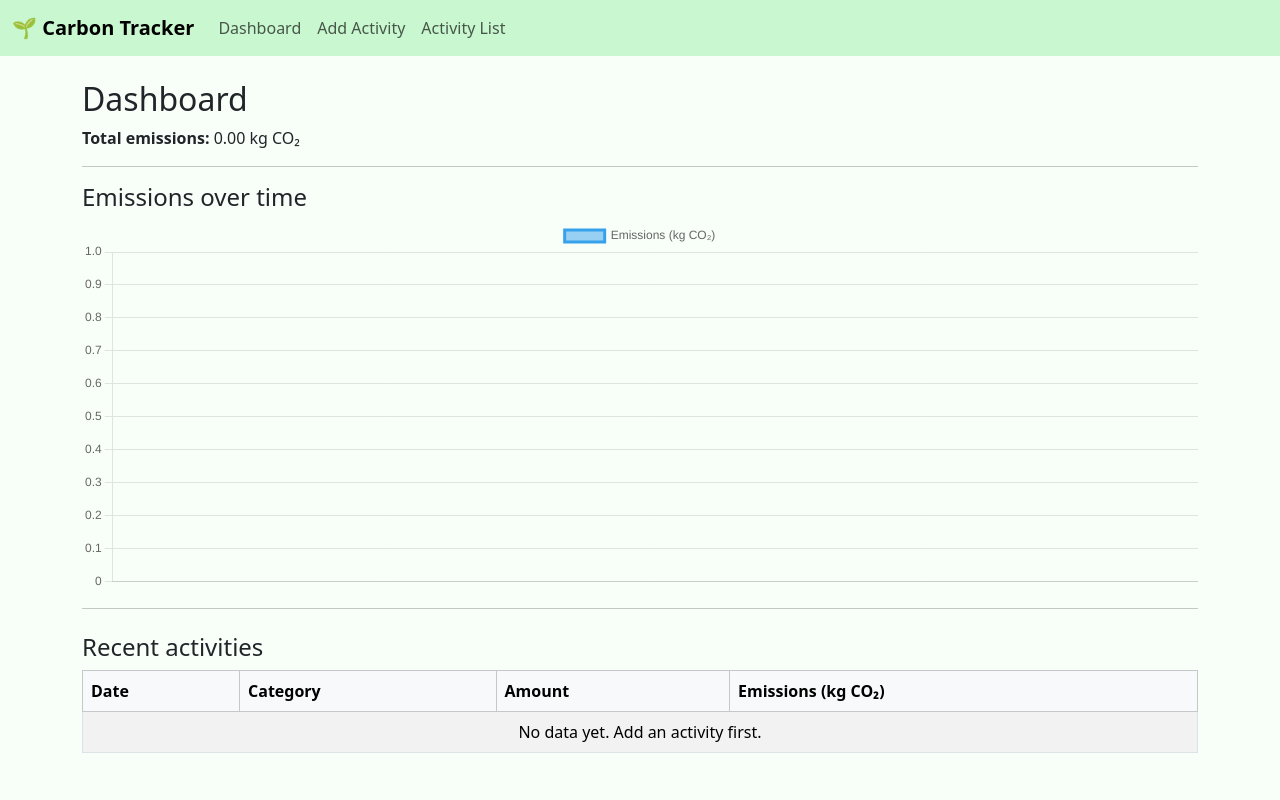
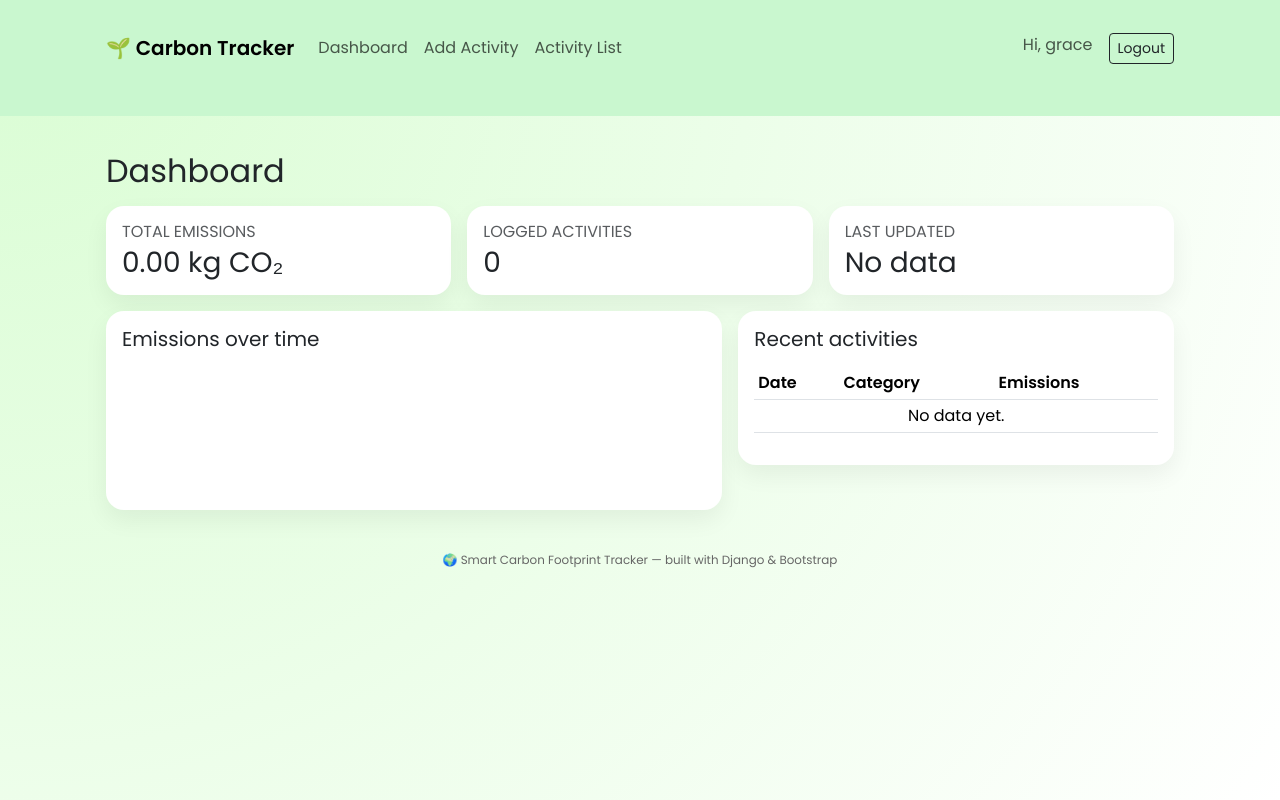
Before and after one commit to Gracenalini09/smart-carbon-footprint-tracker, a Django app: page /dashboard/ in a window 1280 px wide. Run offline with Django 5.2, Linux system fonts and the light colour scheme; a user stored in the database is signed in; data comes from the database, SQL or seed files in the repository; both versions use the stored data as it was after the commit.

Commit message:
Enhanced UI design, updated templates & dashboard improvements

```diff
--- a/activityapp/templates/base.html
+++ b/activityapp/templates/base.html
@@ -1,10 +1,13 @@
 <!DOCTYPE html>
-<html>
+<html lang="en">
 <head>
     <meta charset="utf-8">
     <title>Smart Carbon Footprint Tracker</title>
 
-    <!-- Bootstrap CSS (for quick good-looking UI) -->
+    <!-- Google Font -->
+    <link href="https://fonts.googleapis.com/css2?family=Poppins:wght@300;400;600&display=swap" rel="stylesheet">
+
+    <!-- Bootstrap CSS -->
     <link
       href="https://cdn.jsdelivr.net/npm/bootstrap@5.3.3/dist/css/bootstrap.min.css"
       rel="stylesheet"
@@ -12,30 +15,74 @@
 
     <style>
         body {
-            background: #f8fff8;
+            font-family: "Poppins", sans-serif;
+            background: radial-gradient(circle at top left, #d9fdd3, #ffffff);
+            min-height: 100vh;
         }
         .navbar-brand {
-            font-weight: bold;
+            font-weight: 600;
+        }
+        .app-shell {
+            max-width: 1100px;
+            margin: 0 auto;
+            padding: 20px 16px 40px;
+        }
+        .app-card {
+            border-radius: 18px;
+            box-shadow: 0 10px 25px rgba(0,0,0,0.06);
+            border: none;
+        }
+        footer {
+            font-size: 0.85rem;
+            color: #666;
+        }
+        a {
+            text-decoration: none;
         }
     </style>
 </head>
 <body>
+
 <nav class="navbar navbar-expand-lg navbar-light" style="background:#c9f7cf;">
-  <div class="container-fluid">
+  <div class="container-fluid app-shell">
     <a class="navbar-brand" href="/">🌱 Carbon Tracker</a>
-    <div class="collapse navbar-collapse show">
+    <button class="navbar-toggler" type="button" data-bs-toggle="collapse" data-bs-target="#mainNav">
+      <span class="navbar-toggler-icon"></span>
+    </button>
+    <div class="collapse navbar-collapse show" id="mainNav">
       <ul class="navbar-nav me-auto mb-2 mb-lg-0">
         <li class="nav-item"><a class="nav-link" href="/dashboard/">Dashboard</a></li>
         <li class="nav-item"><a class="nav-link" href="/activity/add/">Add Activity</a></li>
         <li class="nav-item"><a class="nav-link" href="/activity/list/">Activity List</a></li>
       </ul>
+
+      <ul class="navbar-nav">
+        {% if user.is_authenticated %}
+          <li class="nav-item">
+            <span class="navbar-text me-3">Hi, {{ user.username }}</span>
+          </li>
+          <li class="nav-item">
+            <a class="btn btn-outline-dark btn-sm" href="/logout/">Logout</a>
+          </li>
+        {% else %}
+          <li class="nav-item">
+            <a class="btn btn-success btn-sm" href="/login/">Login</a>
+          </li>
+        {% endif %}
+      </ul>
     </div>
   </div>
 </nav>
 
-<div class="container mt-4">
+<main class="app-shell mt-3">
     {% block content %}{% endblock %}
-</div>
+</main>
 
+<footer class="text-center pb-3">
+    <small>🌍 Smart Carbon Footprint Tracker &mdash; built with Django & Bootstrap</small>
+</footer>
+
+<!-- Bootstrap JS (optional, for navbar toggle) -->
+<script src="https://cdn.jsdelivr.net/npm/bootstrap@5.3.3/dist/js/bootstrap.bundle.min.js"></script>
 </body>
 </html>
--- a/activityapp/templates/dashboard.html
+++ b/activityapp/templates/dashboard.html
@@ -1,25 +1,61 @@
 {% extends "base.html" %}
 
 {% block content %}
-<h2>Dashboard</h2>
+<h2 class="mb-3">Dashboard</h2>
 
-<p><strong>Total emissions:</strong> {{ total_emissions|floatformat:2 }} kg CO₂</p>
+<div class="row g-3 mb-3">
+  <div class="col-md-4">
+    <div class="card app-card">
+      <div class="card-body">
+        <h6 class="text-muted text-uppercase mb-1">Total emissions</h6>
+        <h3 class="mb-0">{{ total_emissions|floatformat:2 }} kg CO₂</h3>
+      </div>
+    </div>
+  </div>
+  <div class="col-md-4">
+    <div class="card app-card">
+      <div class="card-body">
+        <h6 class="text-muted text-uppercase mb-1">Logged activities</h6>
+        <h3 class="mb-0">{{ recent_logs|length }}</h3>
+      </div>
+    </div>
+  </div>
+  <div class="col-md-4">
+    <div class="card app-card">
+      <div class="card-body">
+        <h6 class="text-muted text-uppercase mb-1">Last updated</h6>
+        <h3 class="mb-0">
+          {% if recent_logs %}
+            {{ recent_logs.0.date }}
+          {% else %}
+            No data
+          {% endif %}
+        </h3>
+      </div>
+    </div>
+  </div>
+</div>
 
-<hr>
+<div class="row g-3">
+  <div class="col-md-7">
+    <div class="card app-card">
+      <div class="card-body">
+        <h5 class="card-title mb-3">Emissions over time</h5>
+        <canvas id="emissionChart" height="120"></canvas>
+      </div>
+    </div>
+  </div>
 
-<h4>Emissions over time</h4>
-<canvas id="emissionChart" height="100"></canvas>
-
-<hr>
-
-<h4 class="mt-4">Recent activities</h4>
-<table class="table table-striped table-bordered">
-    <thead class="table-light">
+  <div class="col-md-5">
+    <div class="card app-card">
+      <div class="card-body">
+        <h5 class="card-title mb-3">Recent activities</h5>
+        <table class="table table-sm">
+          <thead>
             <tr>
               <th>Date</th>
               <th>Category</th>
-            <th>Amount</th>
-            <th>Emissions (kg CO₂)</th>
+              <th>Emissions</th>
             </tr>
           </thead>
           <tbody>
@@ -27,23 +63,27 @@
             <tr>
               <td>{{ log.date }}</td>
               <td>{{ log.category.name }}</td>
-            <td>{{ log.amount }} {{ log.category.unit }}</td>
-            <td>{{ log.emissions|floatformat:2 }}</td>
+              <td>{{ log.emissions|floatformat:2 }} kg</td>
             </tr>
           {% empty %}
             <tr>
-            <td colspan="4" class="text-center">No data yet. Add an activity first.</td>
+              <td colspan="3" class="text-center">No data yet.</td>
             </tr>
           {% endfor %}
           </tbody>
         </table>
+      </div>
+    </div>
+  </div>
+</div>
 
 <!-- Chart.js -->
 <script src="https://cdn.jsdelivr.net/npm/chart.js"></script>
 <script>
-  const labels = {{ dates|safe }};           // list of dates from view
-  const data = {{ emissions|safe }};        // list of emissions from view
+  const labels = {{ dates|safe }};
+  const data = {{ emissions|safe }};
 
+  if (labels.length > 0) {
       const ctx = document.getElementById('emissionChart').getContext('2d');
       const chart = new Chart(ctx, {
           type: 'line',
@@ -63,5 +103,6 @@
               }
           }
       });
+  }
 </script>
 {% endblock %}
--- a/activityapp/views.py
+++ b/activityapp/views.py
@@ -2,9 +2,11 @@ from django.shortcuts import render, redirect
 from django.contrib.auth.decorators import login_required
 from datetime import date
 from .models import ActivityCategory, ActivityLog
-
+from django.contrib.auth import logout
+from django.shortcuts import redirect
 
 def home(request):
+    # Public home page – no login required
     return render(request, 'home.html')
 
 
@@ -46,7 +48,6 @@ def dashboard(request):
     logs = ActivityLog.objects.filter(user=request.user).order_by("date")
     total_emissions = sum(log.emissions for log in logs)
 
-    # Group by date for chart
     daily = {}
     for log in logs:
         key = log.date.strftime("%Y-%m-%d")
@@ -57,8 +58,13 @@ def dashboard(request):
 
     context = {
         "total_emissions": total_emissions,
-        "recent_logs": logs[::-1][:5],  # last 5
+        "recent_logs": logs[::-1][:5],
         "dates": dates,
         "emissions": emissions,
     }
     return render(request, "dashboard.html", context)
+
+
+def logout_view(request):
+    logout(request)
+    return redirect('home')
--- a/carbon_tracker/urls.py
+++ b/carbon_tracker/urls.py
@@ -1,7 +1,12 @@
 from django.contrib import admin
 from django.urls import path, include
+from django.contrib.auth import views as auth_views
+from activityapp import views as app_views   # 👈 add this
 
 urlpatterns = [
-    path('admin/', admin.site.urls),          # /admin → Django admin
-    path('', include('activityapp.urls')),    # /     → your home page
+    path('admin/', admin.site.urls),
+    path('', include('activityapp.urls')),
+
+    path('login/', auth_views.LoginView.as_view(template_name='login.html'), name='login'),
+    path('logout/', app_views.logout_view, name='logout'),  # 👈 use our view
 ]
```
Also changed, not shown: activityapp/templates/activity_list.html (+7 -3 lines), activityapp/templates/add_activity.html (+13 -4 lines), activityapp/templates/home.html (+55 -5 lines), activityapp/templates/login.html (added, +32 -0 lines), carbon_tracker/settings.py (+17 -39 lines), db.sqlite3. Lines whose indentation alone changed are shown as unchanged.
